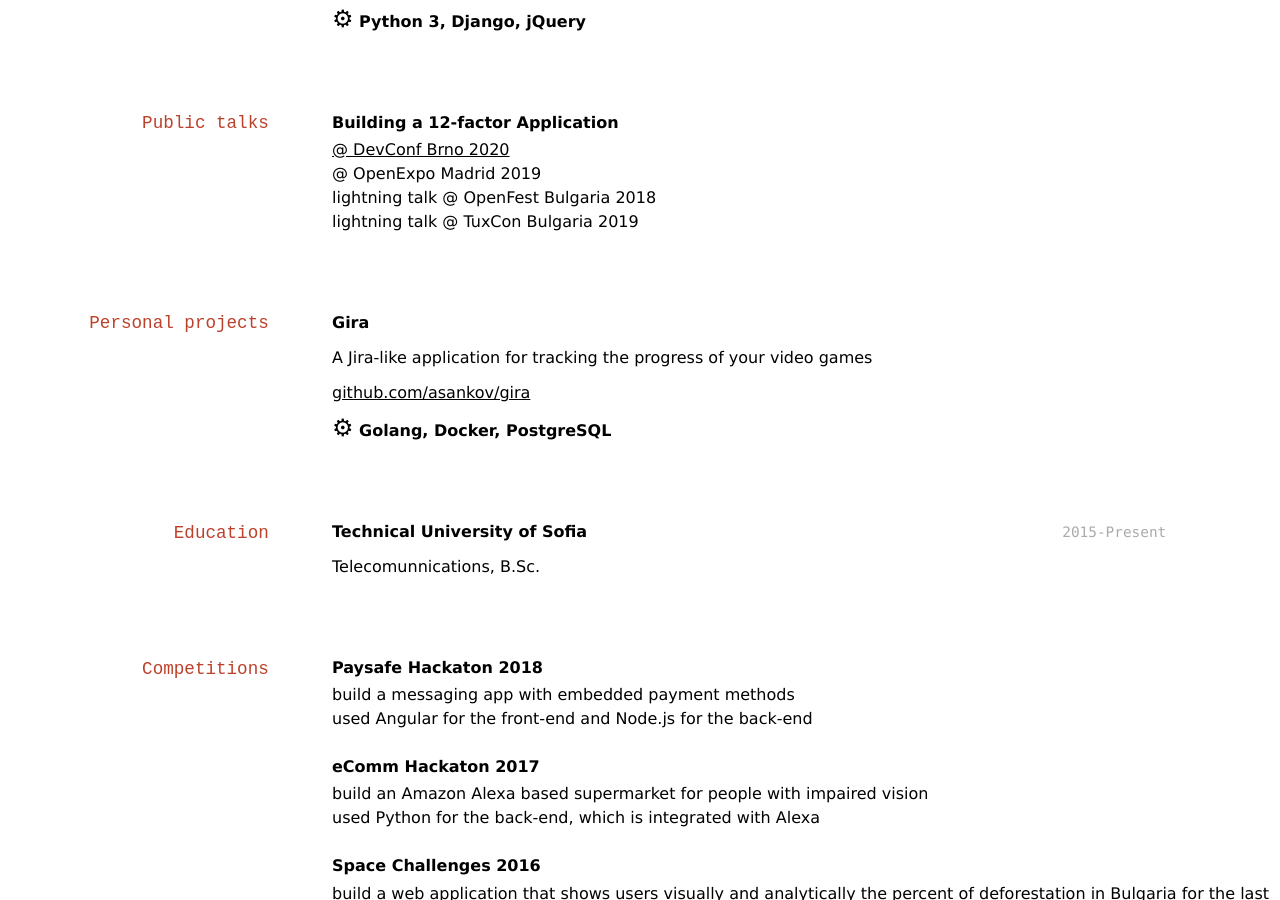
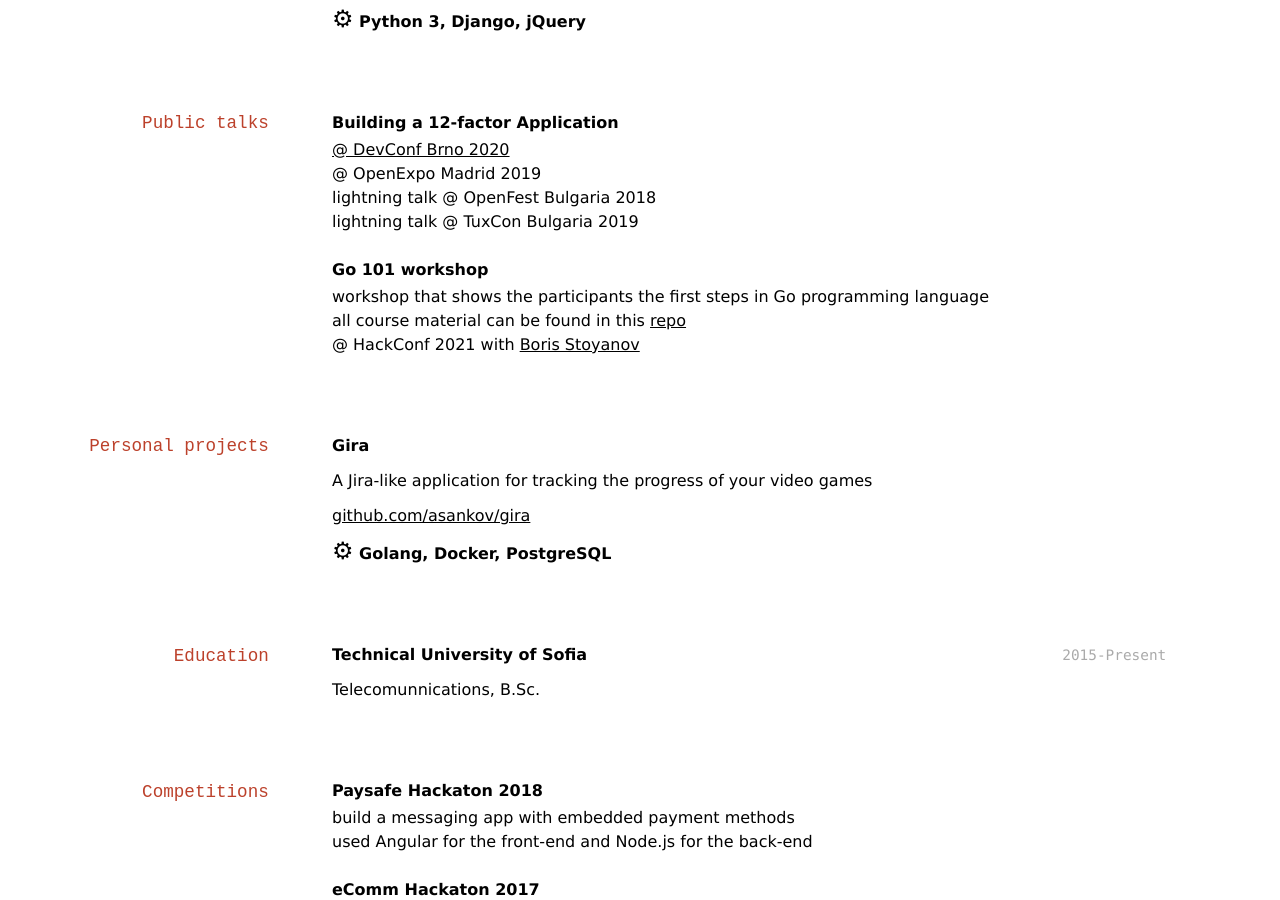
Before and after one commit to asankov/cv, a Jekyll site: the page built from index.md, in a window 1280 px wide and 900 px high, scrolled down 1301 px. Built offline with Jekyll 4.4.1, drawn with Linux system fonts in a browser that asks for light colours.

Commit message:
Add section about Go 101 workshop

```diff
--- a/index.md
+++ b/index.md
@@ -91,6 +91,12 @@ Software engineer, open-source enthusiast.
 - lightning talk @ OpenFest Bulgaria 2018
 - lightning talk @ TuxCon Bulgaria 2019
 
+**Go 101 workshop**
+
+- workshop that shows the participants the first steps in Go programming language
+- all course material can be found in this [repo](https://github.com/asankov/go-101-workshop)
+- @ HackConf 2021 with [Boris Stoyanov](https://github.com/borisbsv)
+
 ## Personal projects
 
 **Gira**
```
